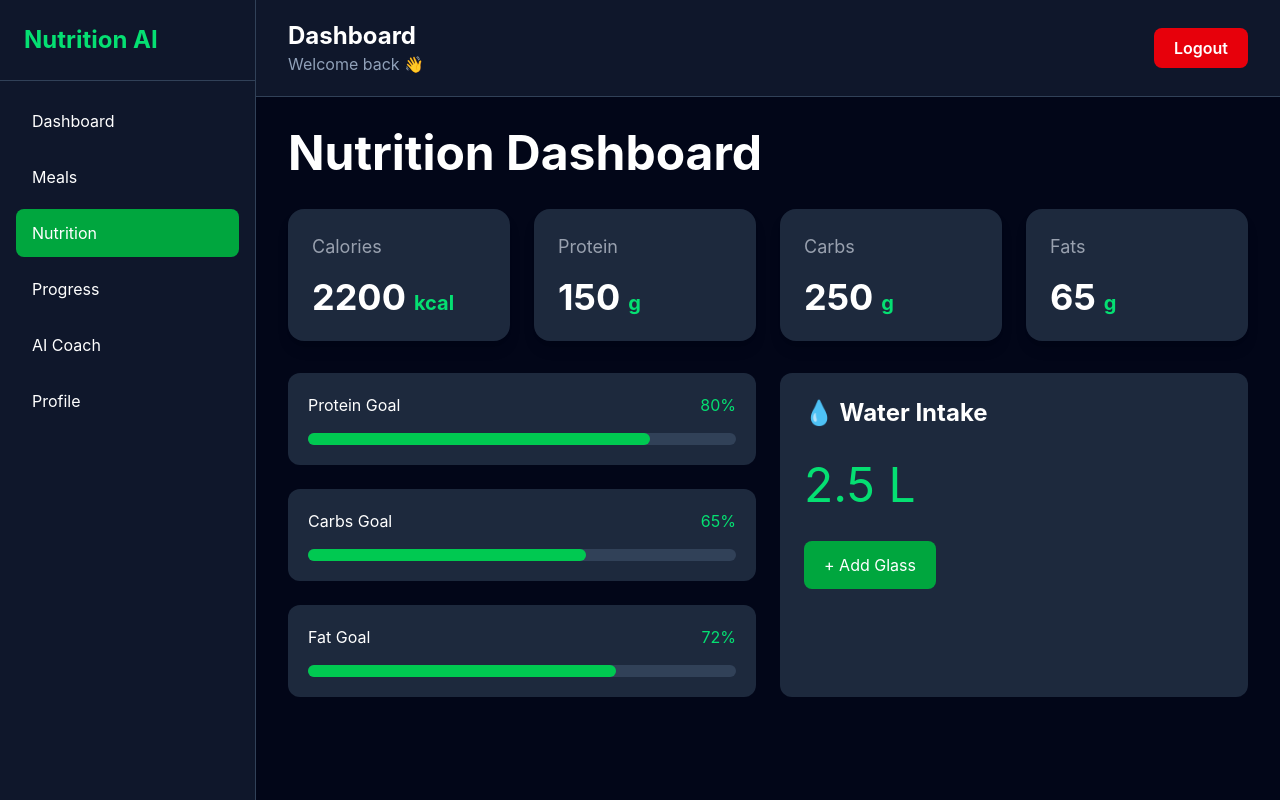
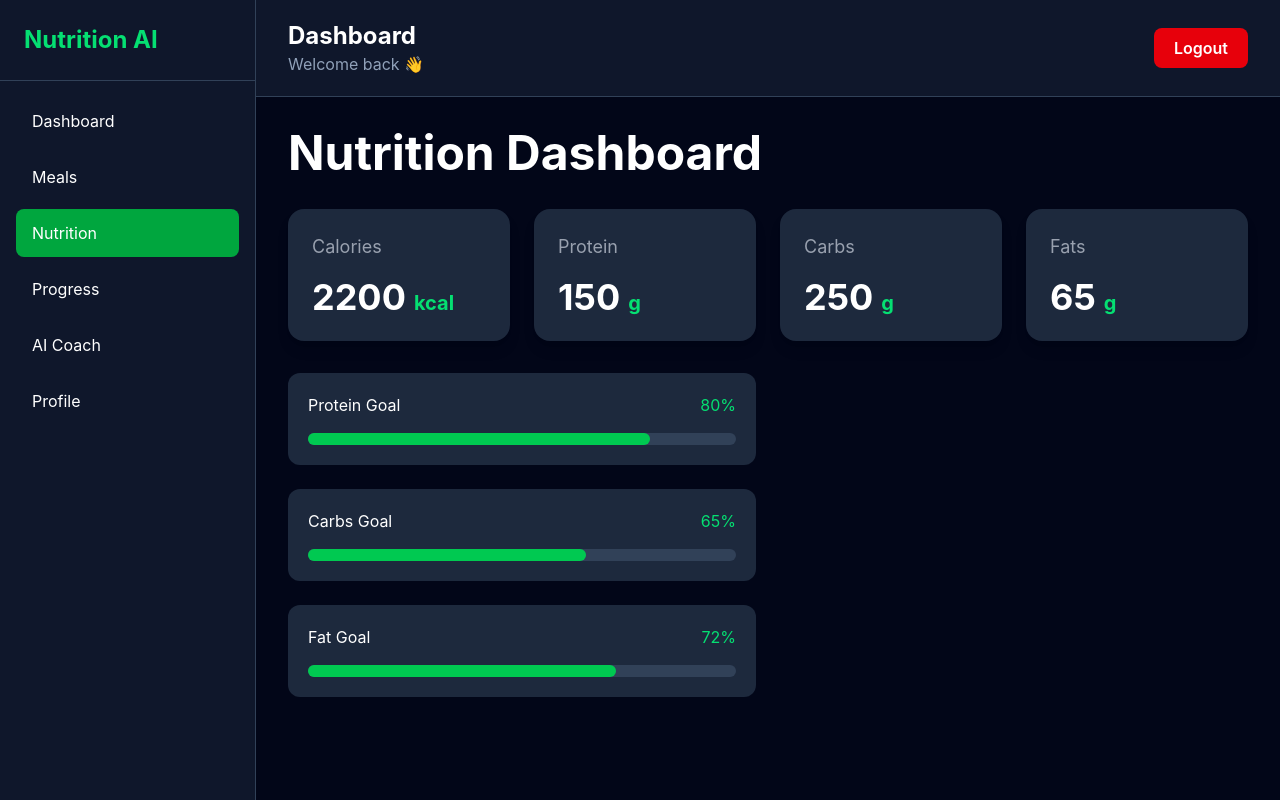
Before and after one commit to MannemMadhav/Nutrition-Assistant, a React (Vite) app in the folder client/: page /nutrition in a window 1280 px wide. Built offline with nearby package versions, Linux system fonts and the light colour scheme; sample sign-in values are in the browser's storage.

Commit message:
Temporarily remove WaterTracker

```diff
--- a/client/src/pages/Nutrition/Nutrition.jsx
+++ b/client/src/pages/Nutrition/Nutrition.jsx
@@ -2,7 +2,6 @@
 
 import NutritionCard from "../../components/nutrition/NutritionCard";
 import MacroProgress from "../../components/nutrition/MacroProgress";
-import WaterTracker from "../../components/nutrition/WaterTracker.jsx";
 
 function Nutrition() {
   return (
@@ -61,7 +60,7 @@
 
         </div>
 
-        <WaterTracker />
+
 
       </div>
 
```
